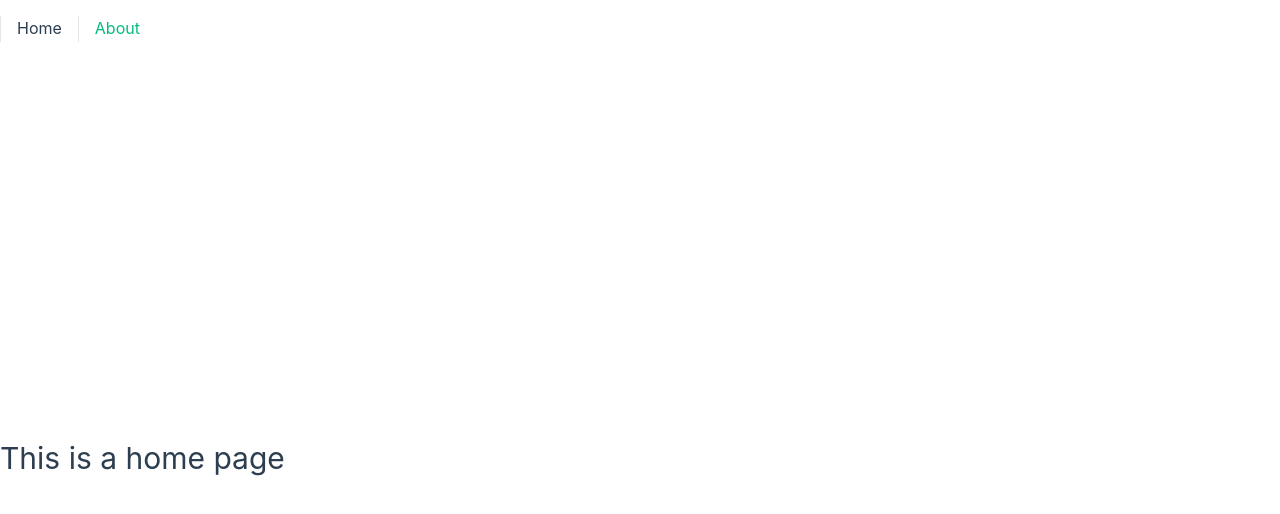
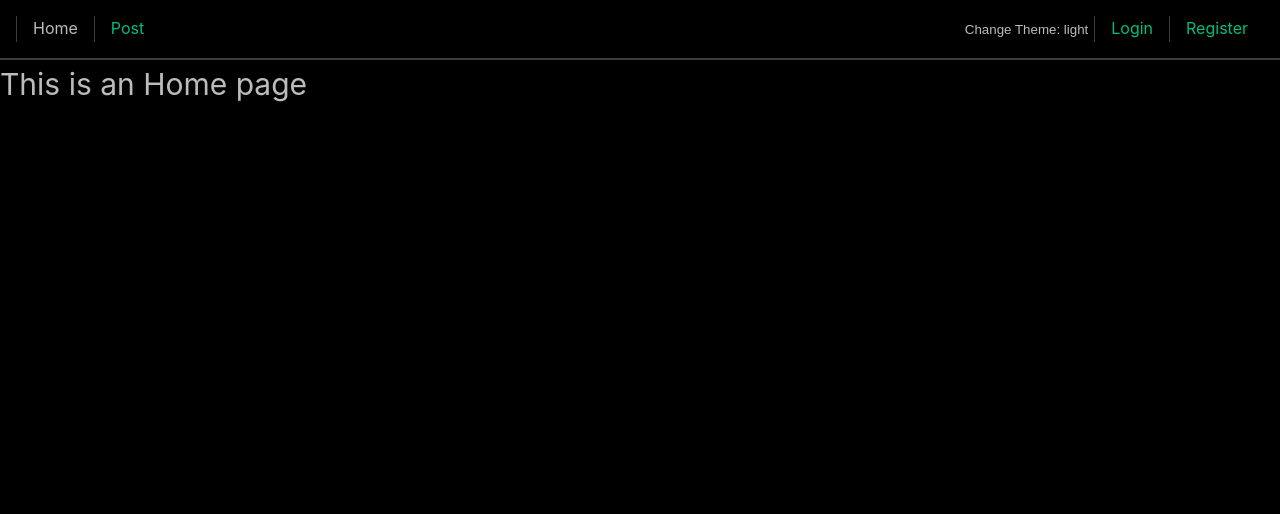
Before and after one commit to soga2001/Socialite, a Vue app in the folder frontend/: page / in a window 1280 px wide. Shown: the top 514 px of the page. Built offline with nearby package versions, Linux system fonts and the light colour scheme; no server answers.

Commit message:
Completed login and register page front-end UI. Created a basic dark/light theme, doesn't save user choice for now.

```diff
--- a/frontend/src/App.vue
+++ b/frontend/src/App.vue
@@ -1,30 +1,27 @@
 <script lang="ts">
 import { defineComponent } from 'vue'
 import {http} from './assets/http'
-import { RouterLink, RouterView } from 'vue-router'
+import { RouterLink, RouterView } from 'vue-router';
 
 export default defineComponent({
   data() {
     return {
-
+      theme: 'dark'
+    }
+  },
+  methods: {
+    switchTheme(e: any) {
+      if(this.theme==='dark'){
+        this.theme = 'light'
+        document.documentElement.setAttribute('data-theme', 'light')
+      }
+      else {
+        this.theme = 'dark'
+        document.documentElement.setAttribute('data-theme', 'dark')
+      }
     }
   },
   created() {
-    http.get("users/csrf/").then((res) => {
-      http.post('users/login/', {
-        username: 'soga2',
-        password: 'password'
-      }, {
-        headers: {
-          // "Cookie": res.data.csrf,
-          "X-CSRFToken": res.data.csrf
-        },
-        xsrfCookieName: 'csrf',
-        xsrfHeaderName: 'X-Csrftoken'
-      })
-    }).catch((err) => {
-      console.log(err)
-    })
   }
 })
 
@@ -33,9 +30,14 @@ export default defineComponent({
 <template>
   <header>
     <!-- <img alt="Vue logo" class="logo" src="@/assets/logo.svg" width="125" height="125" /> -->
-    <nav>
+    <nav class="nav">
       <RouterLink to="/">Home</RouterLink>
-      <RouterLink to="/about">About</RouterLink>
+      <RouterLink to="/about">Post</RouterLink>
+      <div class="nav__right">
+        <button id="theme" v-on:click="switchTheme">Change Theme: {{theme === 'dark' ? 'light' : "dark"}}</button>
+        <RouterLink to="/login">Login</RouterLink>
+        <RouterLink to="/register">Register</RouterLink>
+      </div>
     </nav>
   </header>
 
@@ -45,14 +47,13 @@ export default defineComponent({
 <style>
 @import '@/assets/base.css';
 body {
-  display: flex;
   place-items: center;
 }
 
 header {
   display: flex;
   place-items: center;
-  padding-right: calc(var(--section-gap) / 2);
+  /* padding-right: calc(var(--section-gap) / 2); */
 }
 
 a,
@@ -69,11 +70,12 @@ a,
 }
 
 nav {
-  width: 100%;
+  width: 100vw;
   text-align: left;
-  margin-left: -1rem;
+  /* margin-left: -1rem; */
   font-size: 1rem;
   padding: 1rem 1rem;
+  border-bottom: 2px solid var(--color-border);
   /* margin-top: 1rem; */
 }
 
@@ -91,5 +93,14 @@ nav a {
   border-left: 1px solid var(--color-border);
 }
 
+.nav__right {
+  float: right;
+}
+
+#theme {
+  background-color: transparent;
+  color: var(--color-text);
+  border: none;
+}
 
 </style>
--- a/frontend/src/assets/base.css
+++ b/frontend/src/assets/base.css
@@ -8,21 +8,35 @@
   --vt-c-black-soft: #222222;
   --vt-c-black-mute: #282828;
 
-  --vt-c-indigo: #2c3e50;
+  --vt-c-black: #000000;
 
   --vt-c-divider-light-1: rgba(60, 60, 60, 0.29);
   --vt-c-divider-light-2: rgba(60, 60, 60, 0.12);
-  --vt-c-divider-dark-1: rgba(84, 84, 84, 0.65);
-  --vt-c-divider-dark-2: rgba(84, 84, 84, 0.48);
+  --vt-c-divider-dark-1: rgba(84, 84, 84, 0.8);
+  --vt-c-divider-dark-2: rgba(84, 84, 84, 0.7);
 
-  --vt-c-text-light-1: var(--vt-c-indigo);
-  --vt-c-text-light-2: rgba(60, 60, 60, 0.66);
+  --vt-c-text-light-1: var(--vt-c-black);
+  --vt-c-text-light-2: rgba(60, 60, 60, 0.8);
   --vt-c-text-dark-1: var(--vt-c-white);
-  --vt-c-text-dark-2: rgba(235, 235, 235, 0.64);
+  --vt-c-text-dark-2: rgba(235, 235, 235, 0.8);
 }
 
 /* semantic color variables for this project */
+
 :root {
+  --color-background: var(--vt-c-black);
+  --color-background-soft: var(--vt-c-black-soft);
+  --color-background-mute: var(--vt-c-black-mute);
+
+  --color-border: var(--vt-c-divider-dark-2);
+  --color-border-hover: var(--vt-c-divider-dark-1);
+
+  --color-heading: var(--vt-c-text-dark-1);
+  --color-text: var(--vt-c-text-dark-2);
+}
+
+
+[data-theme="light"] {
   --color-background: var(--vt-c-white);
   --color-background-soft: var(--vt-c-white-soft);
   --color-background-mute: var(--vt-c-white-mute);
@@ -31,23 +45,9 @@
   --color-border-hover: var(--vt-c-divider-light-1);
 
   --color-heading: var(--vt-c-text-light-1);
-  --color-text: var(--vt-c-text-light-1);
+  --color-text: var(--vt-c-text-light-2);
 
-  --section-gap: 160px;
-}
-
-@media (prefers-color-scheme: dark) {
-  :root {
-    --color-background: var(--vt-c-black);
-    --color-background-soft: var(--vt-c-black-soft);
-    --color-background-mute: var(--vt-c-black-mute);
-
-    --color-border: var(--vt-c-divider-dark-2);
-    --color-border-hover: var(--vt-c-divider-dark-1);
-
-    --color-heading: var(--vt-c-text-dark-1);
-    --color-text: var(--vt-c-text-dark-2);
-  }
+  --color-button: var();
 }
 
 *,
--- a/frontend/src/router/index.ts
+++ b/frontend/src/router/index.ts
@@ -1,5 +1,8 @@
 import { createRouter, createWebHistory } from 'vue-router'
 import HomeView from '../views/HomeView.vue'
+import Post from '../views/Post.vue'
+import Login from '../views/Login.vue'
+import Register from '../views/Register.vue'
 
 const router = createRouter({
   history: createWebHistory(import.meta.env.BASE_URL),
@@ -15,7 +18,17 @@ const router = createRouter({
       // route level code-splitting
       // this generates a separate chunk (About.[hash].js) for this route
       // which is lazy-loaded when the route is visited.
-      component: () => import('../views/AboutView.vue')
+      component: Post
+    },
+    {
+      path: '/login',
+      name: 'login',
+      component: Login
+    },
+    {
+      path: '/register',
+      name: 'register',
+      component: Register
     }
   ]
 })
--- a/frontend/src/views/HomeView.vue
+++ b/frontend/src/views/HomeView.vue
@@ -1,18 +1,20 @@
-<script setup lang="ts">
-</script>
+<scrip lang="ts">
+import {defineComponent} from 'vue';
+export default defineComponent({
+  data() {
+
+  }
+})
+</scrip>
 
 <template>
   <div class="home">
-    <h1>This is a home page</h1>
+    <h1>This is an Home page</h1>
   </div>
 </template>
 
-<script>
-</script>
-
 <style>
 .home {
-  min-height: 100vh;
   display: flex;
   align-items: center;
 }
--- /dev/null
+++ b/frontend/src/views/Login.vue
@@ -0,0 +1,108 @@
+<script lang="ts">
+import { defineComponent } from 'vue';
+import { RouterLink, RouterView } from 'vue-router';
+
+export default defineComponent({
+    data() {
+
+    },
+    methods: {
+        login(e: Event) {
+            // console.log(e.target.elements.username.value);
+        }
+    }
+})
+</script>
+
+<template>
+<div class="login">
+    <div class="login__main">
+        <h1 class="login__header">Login</h1>
+        <hr/>
+        <form class="login__form" v-on:submit.prevent="login">
+            <div class="login__credentials">
+                <input type="text" name="username" defaultValue="" placeholder="Username*"/>
+                <input type="password" name="password" defaultValue="" placeholder="Password*"/>
+            </div>
+            <div class="login__submit">
+                <input type="submit" value="Login"/>
+            </div>
+            <div class="login__links">
+                <RouterLink to="/login">Frogot Password?</RouterLink>
+                <RouterLink to="/register">Create an Account</RouterLink>
+            </div>
+        </form>
+    </div>
+</div>
+</template>
+
+<style scoped>
+@import '@/assets/base.css';
+
+.login {
+    padding: 12vh 0;
+    text-align: center;
+    position: relative;
+}
+
+.login__main {
+    width: 30vw;
+    min-width: fit-content;
+    margin: auto;
+    border: 2px solid var(--color-border);
+    border-radius: 10px;
+    /* background-color: var(--color-background-soft); */
+}
+
+.login__header {
+    font-size: 70px;
+}
+
+.login__form {
+    width: 100%;
+    margin: auto;
+    position: relative;
+    padding: 10px;
+}
+
+.login__credentials {
+    display: grid;
+    padding: 20px;
+}
+
+.login__links {
+    display: inline-flex;
+}
+
+a {
+    padding: 10px;
+}
+
+input {
+    margin: 10px 20px;
+    font-size: 20px;
+    padding: 10px;
+    background-color: var(--color-background-mute);
+    color: var(--color-text);
+    border: var(--color-border);
+    border-radius: 10px;
+}
+
+input[type="submit"] {
+    width: fit-content;
+    font-size: 15px;
+    padding: 10px;
+    margin: auto;
+    color: var(--color-text);
+    cursor: pointer;
+}
+
+::placeholder {
+    color: var(--color-text);
+}
+
+hr {
+    width: 50%;
+    margin: auto;
+}
+</style>
--- a/frontend/src/views/AboutView.vue
+++ b/frontend/src/views/Post.vue
@@ -1,12 +1,11 @@
 <template>
-  <div class="about">
-    <h1>This is an about page</h1>
+  <div class="post">
+    <h1>This is an Post page</h1>
   </div>
 </template>
 
 <style>
-.about {
-  min-height: 100vh;
+.post {
   display: flex;
   align-items: center;
 }
--- /dev/null
+++ b/frontend/src/views/Register.vue
@@ -0,0 +1,114 @@
+<script lang="ts">
+import { defineComponent } from 'vue';
+
+export default defineComponent({
+    data() {
+
+    },
+    methods: {
+        register(e: Event) {
+            // console.log(e.target.elements.username.value);
+        }
+    }
+})
+</script>
+
+<template>
+<div class="register">
+    <div class="register__main">
+        <h1 class="register__header">Register</h1>
+        <hr/>
+        <form class="register__form" v-on:submit.prevent="register">
+            <div class="register__info">
+                <input type="text" name="fname" placeholder="First Name"/>
+                <input type="text" name="lname" placeholder="Last Name"/>
+            </div>
+            <div class="register__contact">
+                <input type="email" name="email" defaultValue="" required placeholder="Email*"/>
+            </div>
+            <div class="register__credentials">
+                <input type="text" name="username" defaultValue=""  required placeholder="Username*"/>
+                <input type="password" name="password" defaultValue="" required placeholder="Password*"/>
+            </div>
+
+            <input type="submit" value="Register"/>
+        </form>
+    </div>
+</div>
+</template>
+
+<style scoped>
+@import '@/assets/base.css';
+
+.register {
+    padding: 12vh 0;
+    text-align: center;
+}
+
+.register__main {
+    width: 40vw;
+    min-width: fit-content;
+    margin: auto;
+    border: 2px solid var(--color-border);
+    border-radius: 10px;
+    padding: 20px;
+    /* background-color: var(--color-background-soft); */
+}
+
+.register__header {
+    font-size: 70px;
+}
+
+.register__form {
+    display: grid;
+    grid-template-columns: 1fr;
+    width: 100%;
+    margin: auto;
+    position: relative;
+    padding: 10px;
+}
+
+.register__info {
+    display: grid;
+    grid-template-columns: repeat(2, 1fr);
+}
+
+.register__contact {
+    display: grid;
+    grid-template-columns: 1fr;
+}
+
+.register__credentials {
+    display: grid;
+    grid-template-columns: repeat(2, 1fr);
+}
+
+input {
+    margin: 10px 20px;
+    font-size: 20px;
+    padding: 10px;
+    background-color: var(--color-background-mute);
+    color: var(--color-text);
+    border: var(--color-border);
+    border-radius: 10px;
+}
+
+
+input[type="submit"] {
+    width: fit-content;
+    font-size: 15px;
+    padding: 10px;
+    margin: auto;
+    color: var(--color-text);
+    cursor: pointer;
+}
+
+::placeholder {
+    color: var(--color-text);
+}
+
+hr {
+    width: 50%;
+    margin: auto;
+}
+</style>
```
